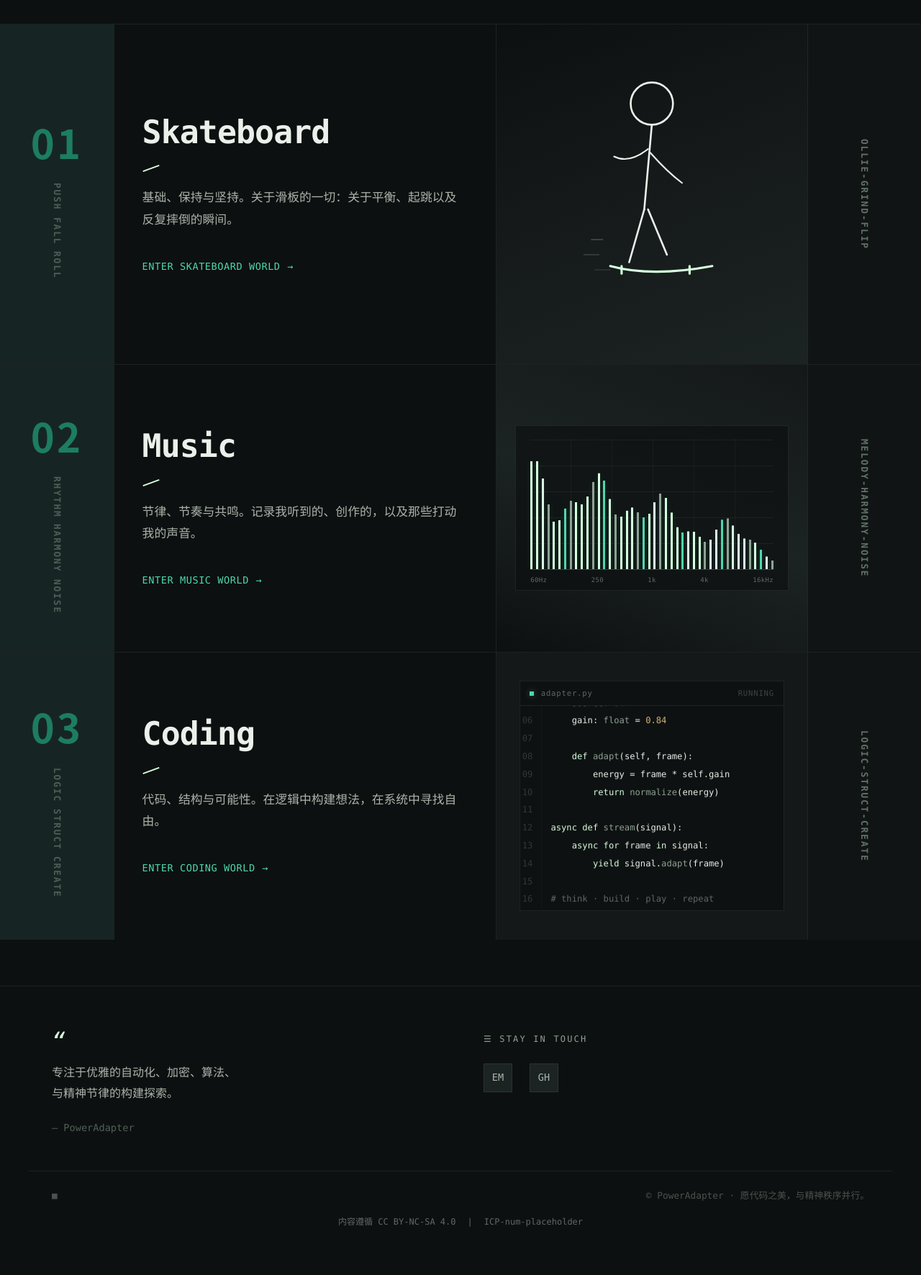
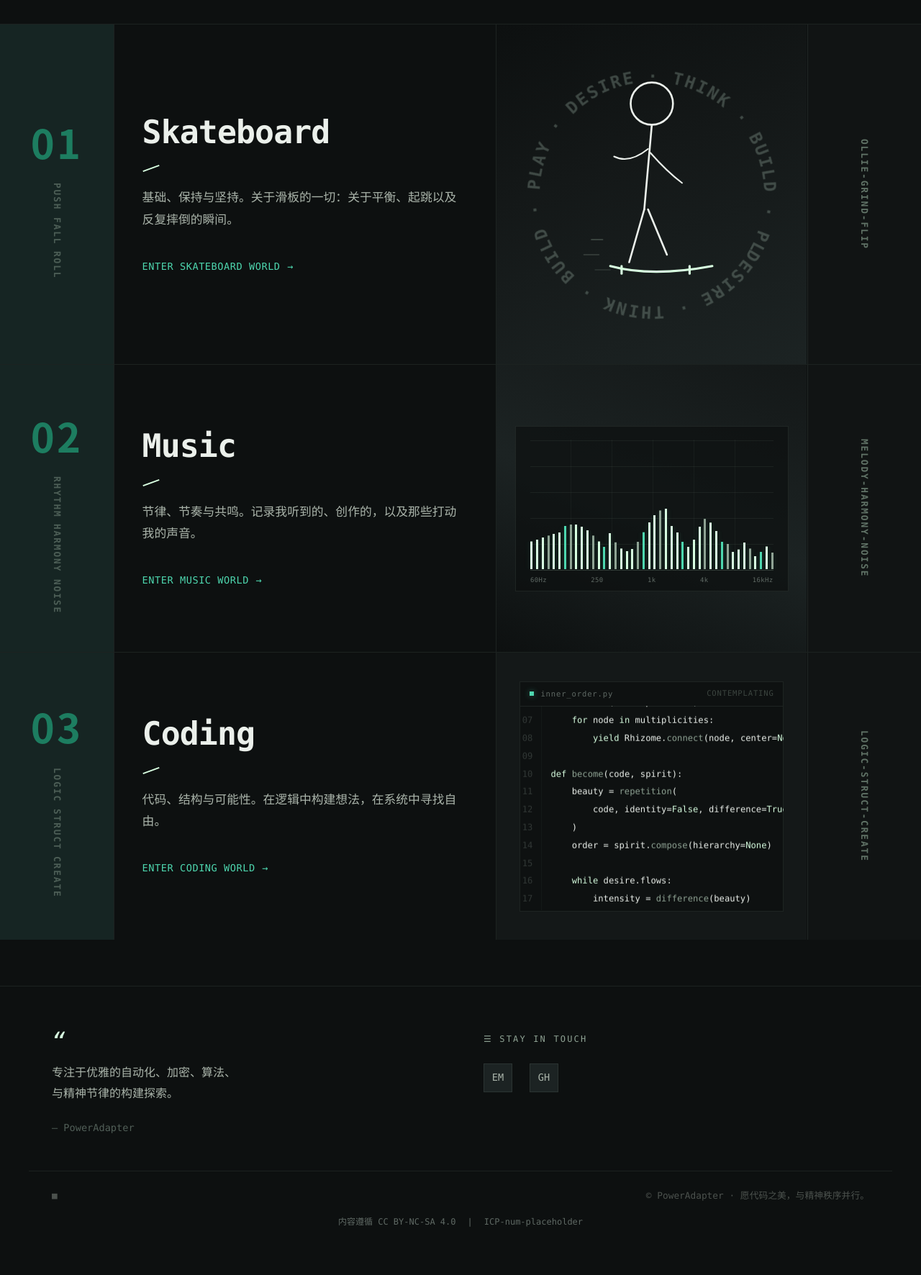
Before and after one commit to se-veN714/PowerAdapterBlogs, a Django app: template themes/devenir/templates/pages/index.html in a window 1280 px wide. Shown: the part 807-2579 px from the top of the page at 72% size. Run offline with Django 5.2, Linux system fonts and the light colour scheme; the template is opened without the code that fills it, so the values that code supplies are empty; parts of the project's set-up code (start-up, migrations or seed data) failed here and were passed over; some libraries are stand-ins or nearby versions; some web fonts are replaced.

Commit message:
feat(devenir): add animated branding and mobile glitch playback
— integrate WebM and MP4 logo loops with screen blending in hero and links

— refine mobile hero, frequency spectrum, and Deleuzian code marquee

— trigger one-shot glitch when board visuals enter a touch viewport

```diff
--- a/themes/devenir/static/css/editorial.css
+++ b/themes/devenir/static/css/editorial.css
@@ -155,8 +155,8 @@
 
 /* ===== Glitch Core v4 — fragmented blocks, exaggerated amplitude ===== */
 
-/* RGB channel ghosting — wider split, more saturated */
-.editorial-visual:hover {
+/* RGB channel ghosting — hover on desktop, one-shot class on touch devices */
+.editorial-visual:is(:hover, .is-glitching) {
     filter:
         drop-shadow(4px 0 0 rgba(220, 60, 60, 0.25))
         drop-shadow(-4px 0 0 rgba(60, 140, 200, 0.22));
@@ -176,7 +176,7 @@
 }
 
 /* Fragmented horizontal bands — content torn into 4~5 strips with large X offset */
-.editorial-visual:hover > * {
+.editorial-visual:is(:hover, .is-glitching) > * {
     animation: glitch-core-slice 0.4s steps(5) 1;
 }
 
@@ -255,7 +255,7 @@
     transition: opacity 0.1s ease;
 }
 
-.editorial-visual:hover::after {
+.editorial-visual:is(:hover, .is-glitching)::after {
     opacity: 0.75;
     animation: glitch-core-flash 0.45s steps(8) 1 0.03s;
 }
@@ -290,7 +290,7 @@
     transition: opacity 0.05s ease;
 }
 
-.editorial-visual:hover::before {
+.editorial-visual:is(:hover, .is-glitching)::before {
     opacity: 1;
     animation: glitch-core-scan 0.06s linear 5;
 }
@@ -472,12 +472,30 @@
 
 /* ===== Board artwork layers ===== */
 .skateboard-visual-shell {
+    position: relative; overflow: hidden;
     width: 100%; height: 100%; min-height: 320px;
     display: flex; align-items: center; justify-content: center;
 }
 
+.board-orbit {
+    position: absolute; z-index: 0;
+    width: min(92%, 390px); height: auto;
+    animation: board-orbit-spin 20s linear infinite;
+}
+
+.board-orbit text {
+    fill: var(--accent-muted); opacity: 0.48;
+    font-family: var(--font-mono); font-size: 12px; font-weight: 600;
+    letter-spacing: 0.11em;
+}
+
 .board-skateboarder-svg {
+    position: relative; z-index: 1;
     display: block; width: min(82%, 360px); height: min(92%, 420px);
+}
+
+@keyframes board-orbit-spin {
+    to { transform: rotate(360deg); }
 }
 
 /* The panel is the glitch target; individual bars animate one layer deeper. */
@@ -547,8 +565,10 @@
 }
 
 .code-scroll-window { height: calc(100% - 34px); overflow: hidden; }
-.code-scroll-track { will-change: transform; }
-.code-scroll-track.is-ready { animation: code-scroll 22s linear infinite; }
+.code-marquee-track {
+    will-change: transform;
+    animation: code-scroll 26s linear infinite;
+}
 .code-loop { padding: 0.65rem 0 0.85rem; }
 
 .code-row {
@@ -610,11 +630,6 @@
 .generic-board-visual span {
     font-family: var(--font-mono); font-size: 3rem; font-weight: 700;
     opacity: 0.2; letter-spacing: 0.05em; text-transform: uppercase;
-}
-
-@media (prefers-reduced-motion: reduce) {
-    .code-scroll-track.is-ready,
-    .terminal-status { animation: none; }
 }
 
 /* ============================================
--- a/themes/devenir/static/css/links.css
+++ b/themes/devenir/static/css/links.css
@@ -19,6 +19,9 @@
     display: block;
     width: clamp(112px, 18vw, 168px);
     height: auto;
+    aspect-ratio: 1;
+    object-fit: cover;
+    mix-blend-mode: screen;
     margin: 0 auto 1rem;
     border: 1px solid var(--fragment-border);
     background: var(--bg-primary);
--- a/themes/devenir/static/js/main.js
+++ b/themes/devenir/static/js/main.js
@@ -116,17 +116,42 @@
         editorialObserver.observe(section);
     });
 
-    // ===== Glitch Color Hover (boards) =====
+    // ===== Glitch Color (boards) =====
     // 将 data-glitch-color 注入 CSS 变量 --glitch-c，
     // 供 editorial-visual::after 的伪元素叠加使用。
     document.querySelectorAll('.editorial-visual[data-glitch-color]').forEach(function (visual) {
         visual.style.setProperty('--glitch-c', visual.dataset.glitchColor);
     });
 
+    // Touch screens have no reliable :hover state. Trigger the same glitch
+    // once when each board visual enters the viewport, then release the class.
+    const isTouchViewport = window.matchMedia('(hover: none), (pointer: coarse)').matches;
+    if (isTouchViewport) {
+        const touchGlitchObserver = new IntersectionObserver(function (entries) {
+            entries.forEach(function (entry) {
+                if (!entry.isIntersecting) return;
+
+                const visual = entry.target;
+                visual.classList.remove('is-glitching');
+                void visual.offsetWidth;
+                visual.classList.add('is-glitching');
+
+                window.setTimeout(function () {
+                    visual.classList.remove('is-glitching');
+                }, 650);
+
+                touchGlitchObserver.unobserve(visual);
+            });
+        }, { threshold: 0.3, rootMargin: '0px 0px -8% 0px' });
+
+        document.querySelectorAll('.editorial-visual').forEach(function (visual) {
+            touchGlitchObserver.observe(visual);
+        });
+    }
+
     // ===== Music spectrum =====
-    // Correlated frequency motion: bass carries the beat, mids stay active,
-    // and highs decay. Transforms run below the outer glitch layer.
-    const reduceMotion = window.matchMedia('(prefers-reduced-motion: reduce)').matches;
+    // Each frequency region follows its own physical character: sub-bass swells,
+    // bass punches, mids breathe, presence bands flicker, and treble shimmers.
     const spectrumStates = [];
 
     document.querySelectorAll('[data-spectrum]').forEach(function (spectrum) {
@@ -143,7 +168,12 @@
             bars.push(bar);
         }
 
-        spectrumStates.push({ element: spectrum, bars: bars, active: true });
+        spectrumStates.push({
+            element: spectrum,
+            bars: bars,
+            levels: new Array(barCount).fill(0.08),
+            active: true
+        });
     });
 
     if (spectrumStates.length) {
@@ -162,31 +192,45 @@
 
                 state.bars.forEach(function (bar, index) {
                     const x = index / (state.bars.length - 1);
-                    const envelope = 0.18 + 0.82 * Math.pow(1 - x, 0.62);
-                    const beat = Math.pow((Math.sin(time * 0.0032) + 1) / 2, 7) * 0.28 * (1 - x);
-                    const bass = Math.sin(time * 0.0041 + index * 0.52) * 0.16;
-                    const mid = Math.sin(time * 0.0067 + index * 1.13) * 0.10;
-                    const detail = Math.sin(time * 0.0109 + index * 0.29) * 0.055;
-                    const level = Math.max(0.07, Math.min(1, envelope * (0.55 + bass + mid + detail) + beat));
-                    bar.style.transform = 'scaleY(' + level.toFixed(3) + ')';
+                    const seconds = time / 1000;
+                    const kick = Math.pow((Math.sin(seconds * 3.35) + 1) / 2, 9);
+                    const pulse = Math.pow((Math.sin(seconds * 6.7 + 0.7) + 1) / 2, 12);
+                    let target;
+
+                    if (x < 0.12) {
+                        // Sub-bass: slow, heavy and coherent.
+                        target = 0.20 + kick * 0.62 + Math.sin(seconds * 1.8 + index * 0.18) * 0.08;
+                    } else if (x < 0.32) {
+                        // Bass: rhythmic punch with a short secondary pulse.
+                        target = 0.18 + kick * 0.48 + pulse * 0.20
+                            + Math.sin(seconds * 3.6 + index * 0.42) * 0.10;
+                    } else if (x < 0.58) {
+                        // Low mids: broader, vocal-like movement.
+                        target = 0.16 + (Math.sin(seconds * 2.4 + index * 0.47) + 1) * 0.16
+                            + kick * 0.12;
+                    } else if (x < 0.80) {
+                        // Presence: faster consonant and instrument transients.
+                        target = 0.10 + (Math.sin(seconds * 7.4 + index * 0.91) + 1) * 0.12
+                            + pulse * 0.18;
+                    } else {
+                        // Treble: fine-grained shimmer with lower total energy.
+                        target = 0.07 + (Math.sin(seconds * 12.8 + index * 1.63) + 1) * 0.065
+                            + pulse * 0.08;
+                    }
+
+                    const ripple = Math.sin(seconds * 1.35 - index * 0.23) * 0.035;
+                    target = Math.max(0.055, Math.min(1, target + ripple));
+
+                    const smoothing = target > state.levels[index] ? 0.34 : 0.12;
+                    state.levels[index] += (target - state.levels[index]) * smoothing;
+                    bar.style.transform = 'scaleY(' + state.levels[index].toFixed(3) + ')';
                 });
             });
 
-            if (!reduceMotion) window.requestAnimationFrame(renderSpectrum);
+            window.requestAnimationFrame(renderSpectrum);
         }
 
-        renderSpectrum(reduceMotion ? 900 : performance.now());
+        window.requestAnimationFrame(renderSpectrum);
     }
 
-    // ===== Seamless Python code scroll =====
-    document.querySelectorAll('.code-scroll-track').forEach(function (track) {
-        const loop = track.querySelector('.code-loop');
-        if (!loop || reduceMotion) return;
-
-        const clone = loop.cloneNode(true);
-        clone.setAttribute('aria-hidden', 'true');
-        track.appendChild(clone);
-        window.requestAnimationFrame(function () { track.classList.add('is-ready'); });
-    });
-
 });
--- a/themes/devenir/templates/base.html
+++ b/themes/devenir/templates/base.html
@@ -10,7 +10,7 @@
     {% block head_link %}
     <!-- Stylesheets -->
     <link rel="stylesheet" href="{% static 'css/typography.css' %}">
-    <link rel="stylesheet" href="{% static 'css/editorial.css' %}">
+    <link rel="stylesheet" href="{% static 'css/editorial.css' %}?v=20260719.4">
     {% endblock %}
 
     {% block mathjax %}
@@ -381,7 +381,7 @@
 {% block extra_js %}{% endblock %}
 
 <!-- ===== Global JS ===== -->
-<script src="{% static 'js/main.js' %}"></script>
+<script src="{% static 'js/main.js' %}?v=20260719.4"></script>
 
 </body>
 </html>
--- a/themes/devenir/templates/pages/index.html
+++ b/themes/devenir/templates/pages/index.html
@@ -11,7 +11,7 @@
     <div class="hero-bg" style="position:absolute;inset:0;pointer-events:none;z-index:0;
         background:repeating-linear-gradient(0deg,transparent,transparent 2px,var(--scanline) 2px,var(--scanline) 4px),
                    radial-gradient(ellipse at 70% 30%,var(--noise) 0%,transparent 60%);"></div>
-    <div class="container" style="display:grid;grid-template-columns:1fr 1fr;gap:4rem;align-items:center;position:relative;z-index:1;">
+    <div class="container hero-grid">
         <div class="hero-content reveal">
             <p class="hero-subtitle" style="font-size:0.75rem;letter-spacing:0.25em;text-transform:uppercase;color:var(--accent-soft);margin-bottom:1.5rem;">
                 Love Programming, Music &amp; Skateboard
@@ -34,20 +34,36 @@
                 Scroll Down
             </div>
         </div>
-        <div class="hero-visual reveal" style="position:relative;display:flex;align-items:center;justify-content:center;height:500px;">
+        <div class="hero-visual reveal">
             <div class="hero-logo-frame">
-                <img class="hero-logo" src="{% static 'img/PowerAdapter_logo.webp' %}"
-                     alt="PowerAdapter — Programming, Music and Skateboarding"
-                     width="1024" height="1024" decoding="async" fetchpriority="high">
+                <video class="hero-logo" autoplay muted loop playsinline preload="auto"
+                       poster="{% static 'img/PowerAdapter_logo.webp' %}"
+                       aria-label="PowerAdapter — Programming, Music and Skateboarding">
+                    <source src="{% static 'vedio/logo.webm' %}" type="video/webm">
+                    <source src="{% static 'vedio/logo.mp4' %}" type="video/mp4">
+                    <img src="{% static 'img/PowerAdapter_logo.webp' %}"
+                         alt="PowerAdapter — Programming, Music and Skateboarding"
+                         width="1024" height="1024">
+                </video>
             </div>
         </div>
     </div>
 </section>
 <style>
+    .hero-grid {
+        display: grid; grid-template-columns: minmax(0, 1fr) minmax(0, 1fr);
+        gap: 4rem; align-items: center; position: relative; z-index: 1;
+    }
+    .hero-content,
+    .hero-visual { min-width: 0; }
+    .hero-visual {
+        position: relative; display: flex; align-items: center; justify-content: center;
+        width: 100%; height: 500px;
+    }
     .hero-logo-frame {
         position: relative; width: min(100%, 500px); aspect-ratio: 1;
         border: 1px solid var(--fragment-border); overflow: hidden;
-        background: var(--bg-primary);
+        background: var(--bg-primary); isolation: isolate; contain: paint;
     }
     .hero-logo-frame::before,
     .hero-logo-frame::after {
--- a/themes/devenir/templates/pages/visuals/_coding.html
+++ b/themes/devenir/templates/pages/visuals/_coding.html
@@ -1,29 +1,13 @@
-<div class="code-terminal" role="img" aria-label="Continuously scrolling Python code">
+<div class="code-terminal" role="img" aria-label="Python pseudocode expressing beauty and inner order">
     <div class="code-terminal-bar">
         <span class="terminal-light"></span>
-        <span>adapter.py</span>
-        <span class="terminal-status">RUNNING</span>
+        <span>inner_order.py</span>
+        <span class="terminal-status">CONTEMPLATING</span>
     </div>
     <div class="code-scroll-window">
-        <div class="code-scroll-track">
-            <div class="code-loop">
-                <div class="code-row"><span class="code-ln">01</span><code><span class="code-keyword">from</span> dataclasses <span class="code-keyword">import</span> dataclass</code></div>
-                <div class="code-row"><span class="code-ln">02</span><code>&nbsp;</code></div>
-                <div class="code-row"><span class="code-ln">03</span><code><span class="code-keyword">@dataclass</span></code></div>
-                <div class="code-row"><span class="code-ln">04</span><code><span class="code-keyword">class</span> <span class="code-func">Signal</span>:</code></div>
-                <div class="code-row"><span class="code-ln">05</span><code>&nbsp;&nbsp;&nbsp;&nbsp;source: <span class="code-func">str</span></code></div>
-                <div class="code-row"><span class="code-ln">06</span><code>&nbsp;&nbsp;&nbsp;&nbsp;gain: <span class="code-func">float</span> = <span class="code-string">0.84</span></code></div>
-                <div class="code-row"><span class="code-ln">07</span><code>&nbsp;</code></div>
-                <div class="code-row"><span class="code-ln">08</span><code>&nbsp;&nbsp;&nbsp;&nbsp;<span class="code-keyword">def</span> <span class="code-func">adapt</span>(self, frame):</code></div>
-                <div class="code-row"><span class="code-ln">09</span><code>&nbsp;&nbsp;&nbsp;&nbsp;&nbsp;&nbsp;&nbsp;&nbsp;energy = frame * self.gain</code></div>
-                <div class="code-row"><span class="code-ln">10</span><code>&nbsp;&nbsp;&nbsp;&nbsp;&nbsp;&nbsp;&nbsp;&nbsp;<span class="code-keyword">return</span> <span class="code-func">normalize</span>(energy)</code></div>
-                <div class="code-row"><span class="code-ln">11</span><code>&nbsp;</code></div>
-                <div class="code-row"><span class="code-ln">12</span><code><span class="code-keyword">async def</span> <span class="code-func">stream</span>(signal):</code></div>
-                <div class="code-row"><span class="code-ln">13</span><code>&nbsp;&nbsp;&nbsp;&nbsp;<span class="code-keyword">async for</span> frame <span class="code-keyword">in</span> signal:</code></div>
-                <div class="code-row"><span class="code-ln">14</span><code>&nbsp;&nbsp;&nbsp;&nbsp;&nbsp;&nbsp;&nbsp;&nbsp;<span class="code-keyword">yield</span> signal.<span class="code-func">adapt</span>(frame)</code></div>
-                <div class="code-row"><span class="code-ln">15</span><code>&nbsp;</code></div>
-                <div class="code-row"><span class="code-ln">16</span><code><span class="code-comment"># think · build · play · repeat</span></code></div>
-            </div>
+        <div class="code-marquee-track">
+            {% include 'pages/visuals/_coding_loop.html' %}
+            <div aria-hidden="true">{% include 'pages/visuals/_coding_loop.html' %}</div>
         </div>
     </div>
 </div>
--- /dev/null
+++ b/themes/devenir/templates/pages/visuals/_coding_loop.html
@@ -0,0 +1,25 @@
+<div class="code-loop">
+    <div class="code-row"><span class="code-ln">01</span><code><span class="code-keyword">from</span> becoming <span class="code-keyword">import</span> difference, repetition</code></div>
+    <div class="code-row"><span class="code-ln">02</span><code><span class="code-keyword">from</span> desire <span class="code-keyword">import</span> Rhizome, LineOfFlight</code></div>
+    <div class="code-row"><span class="code-ln">03</span><code>&nbsp;</code></div>
+    <div class="code-row"><span class="code-ln">04</span><code>MOTTO = <span class="code-string">"愿代码之美，与精神秩序并行"</span></code></div>
+    <div class="code-row"><span class="code-ln">05</span><code>&nbsp;</code></div>
+    <div class="code-row"><span class="code-ln">06</span><code><span class="code-keyword">def</span> <span class="code-func">rhizome</span>(*multiplicities):</code></div>
+    <div class="code-row"><span class="code-ln">07</span><code>&nbsp;&nbsp;&nbsp;&nbsp;<span class="code-keyword">for</span> node <span class="code-keyword">in</span> multiplicities:</code></div>
+    <div class="code-row"><span class="code-ln">08</span><code>&nbsp;&nbsp;&nbsp;&nbsp;&nbsp;&nbsp;&nbsp;&nbsp;<span class="code-keyword">yield</span> Rhizome.<span class="code-func">connect</span>(node, center=<span class="code-keyword">None</span>)</code></div>
+    <div class="code-row"><span class="code-ln">09</span><code>&nbsp;</code></div>
+    <div class="code-row"><span class="code-ln">10</span><code><span class="code-keyword">def</span> <span class="code-func">become</span>(code, spirit):</code></div>
+    <div class="code-row"><span class="code-ln">11</span><code>&nbsp;&nbsp;&nbsp;&nbsp;beauty = <span class="code-func">repetition</span>(</code></div>
+    <div class="code-row"><span class="code-ln">12</span><code>&nbsp;&nbsp;&nbsp;&nbsp;&nbsp;&nbsp;&nbsp;&nbsp;code, identity=<span class="code-keyword">False</span>, difference=<span class="code-keyword">True</span></code></div>
+    <div class="code-row"><span class="code-ln">13</span><code>&nbsp;&nbsp;&nbsp;&nbsp;)</code></div>
+    <div class="code-row"><span class="code-ln">14</span><code>&nbsp;&nbsp;&nbsp;&nbsp;order = spirit.<span class="code-func">compose</span>(hierarchy=<span class="code-keyword">None</span>)</code></div>
+    <div class="code-row"><span class="code-ln">15</span><code>&nbsp;</code></div>
+    <div class="code-row"><span class="code-ln">16</span><code>&nbsp;&nbsp;&nbsp;&nbsp;<span class="code-keyword">while</span> desire.flows:</code></div>
+    <div class="code-row"><span class="code-ln">17</span><code>&nbsp;&nbsp;&nbsp;&nbsp;&nbsp;&nbsp;&nbsp;&nbsp;intensity = <span class="code-func">difference</span>(beauty)</code></div>
+    <div class="code-row"><span class="code-ln">18</span><code>&nbsp;&nbsp;&nbsp;&nbsp;&nbsp;&nbsp;&nbsp;&nbsp;escape = LineOfFlight(intensity)</code></div>
+    <div class="code-row"><span class="code-ln">19</span><code>&nbsp;&nbsp;&nbsp;&nbsp;&nbsp;&nbsp;&nbsp;&nbsp;<span class="code-keyword">yield</span> <span class="code-func">assemblage</span>(beauty, order, escape)</code></div>
+    <div class="code-row"><span class="code-ln">20</span><code>&nbsp;</code></div>
+    <div class="code-row"><span class="code-ln">21</span><code><span class="code-comment"># no root · no final form · only becoming</span></code></div>
+    <div class="code-row"><span class="code-ln">22</span><code><span class="code-keyword">for</span> world <span class="code-keyword">in</span> <span class="code-func">rhizome</span>(code, music, skate):</code></div>
+    <div class="code-row"><span class="code-ln">23</span><code>&nbsp;&nbsp;&nbsp;&nbsp;<span class="code-keyword">yield from</span> <span class="code-func">become</span>(world, spirit)</code></div>
+</div>
--- a/themes/devenir/templates/pages/visuals/_skateboard.html
+++ b/themes/devenir/templates/pages/visuals/_skateboard.html
@@ -1,4 +1,10 @@
 <div class="skateboard-visual-shell" role="img" aria-label="Skateboarder in motion">
+    <svg class="board-orbit" viewBox="0 0 200 200" aria-hidden="true">
+        <defs><path id="boardCirclePath" d="M100,20 a80,80 0 1,1 -0.1,0"/></defs>
+        <text><textPath href="#boardCirclePath" startOffset="0%">
+            DESIRE · THINK · BUILD · PLAY · DESIRE · THINK · BUILD · PLAY ·
+        </textPath></text>
+    </svg>
     <svg class="board-skateboarder-svg" viewBox="0 0 300 400" fill="none" xmlns="http://www.w3.org/2000/svg">
         <circle cx="150" cy="80" r="28" fill="none" stroke="rgb(235,240,235)" stroke-width="2.5"/>
         <line x1="150" y1="108" x2="140" y2="220" stroke="rgb(235,240,235)" stroke-width="2.5" stroke-linecap="round"/>
```
Also changed, not shown: other parts of themes/devenir/templates/pages/index.html (+23 -4 lines), themes/devenir/templates/pages/links.html (+9 -3 lines), 2 other files.
